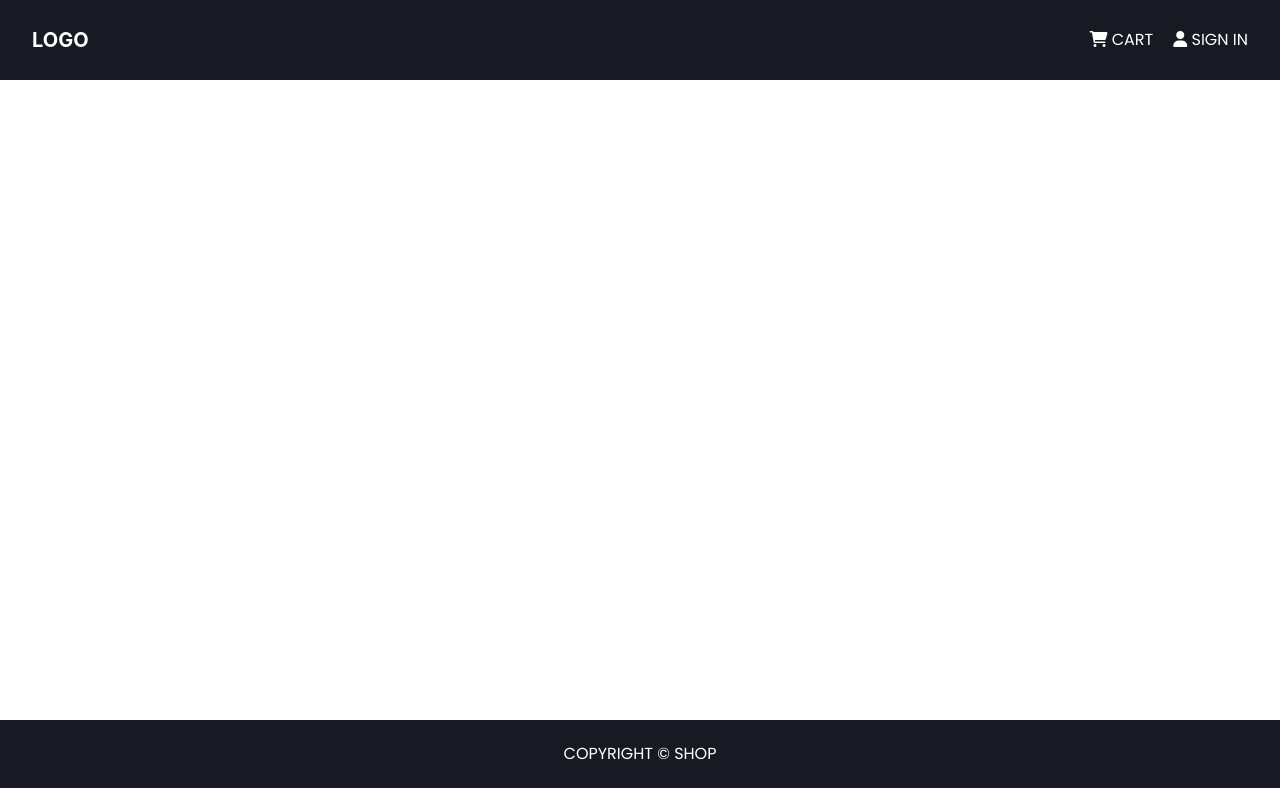
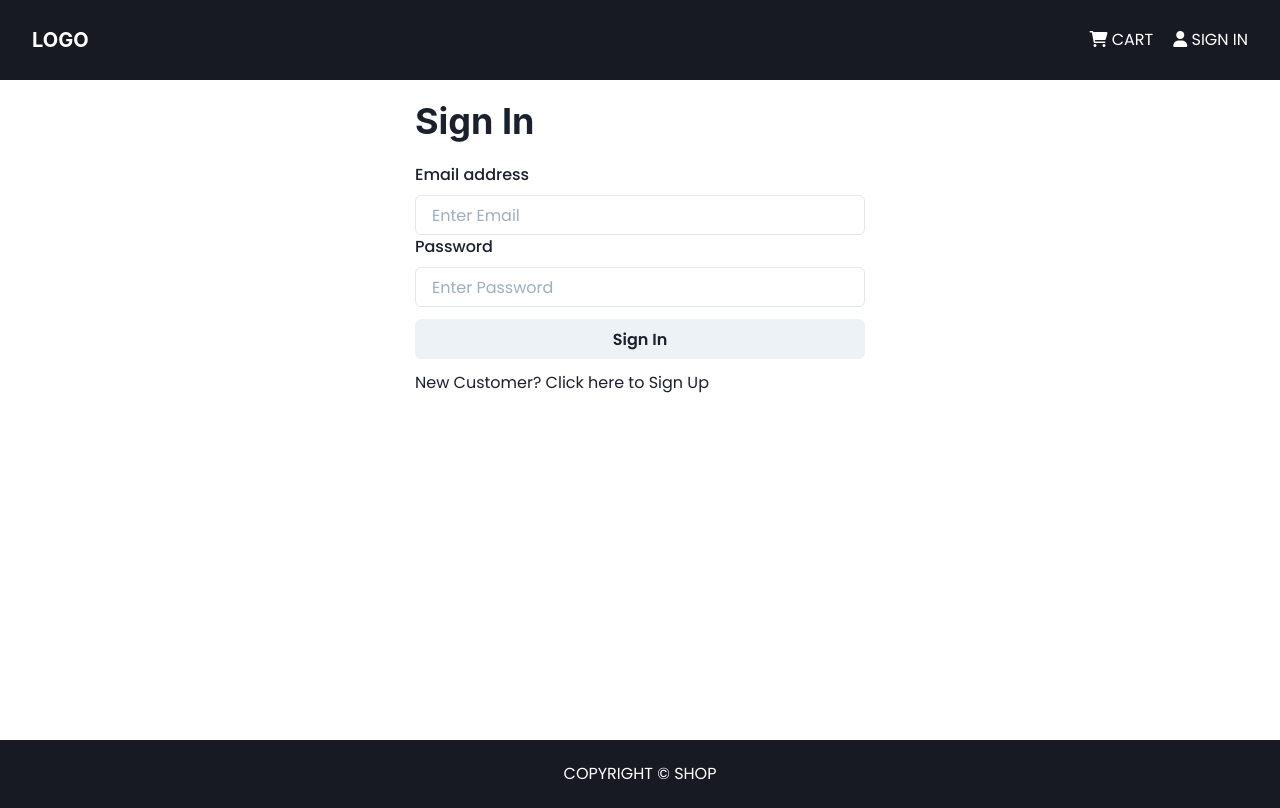
Before and after one commit to iamPiyushNagpal/Ecommerce-App-MERN, a React (Create React App) app in the folder frontend/: page /login in a window 1280 px wide. Built offline with nearby package versions, Linux system fonts and the light colour scheme.

Commit message:
Add Sign In Page

```diff
--- a/frontend/src/App.js
+++ b/frontend/src/App.js
@@ -6,6 +6,7 @@ import React from "react";
 import { BrowserRouter as Router, Switch, Route } from "react-router-dom";
 import ProductDetailsPage from "./pages/ProductDetailsPage";
 import CartPage from './pages/CartPage';
+import LoginPage from './pages/LoginPage';
 
 function App() {
   return (
@@ -17,6 +18,7 @@ function App() {
             <Route path="/" exact><HomePage /></Route>
             <Route path="/product/:id"><ProductDetailsPage /></Route>
             <Route path="/cart/:id?" ><CartPage /></Route>
+            <Route path="/login"><LoginPage /></Route>
           </Switch>
         </div>
         <Footer />
--- /dev/null
+++ b/frontend/src/actions/userActions.js
@@ -0,0 +1,37 @@
+import axios from 'axios';
+import {
+    USER_LOGIN_REQUEST, USER_LOGIN_SUCCESS, USER_LOGIN_FAIL, USER_LOGOUT
+} from '../constants/userConstants';
+
+const login = (email, password) => async (dispatch) => {
+    try {
+        dispatch({
+            type: USER_LOGIN_REQUEST
+        })
+
+        const config = {
+            headers: {
+                'Content-Type': 'application/json'
+            }
+        }
+
+        const { data } = await axios.post('/api/users/login',
+            { email, password },
+            config
+        )
+
+        dispatch({
+            type: USER_LOGIN_SUCCESS,
+            payload: data
+        })
+
+        localStorage.setItem('userInfo', JSON.stringify(data))
+    } catch (error) {
+        dispatch({
+            type: USER_LOGIN_FAIL,
+            payload: error.response && error.response.data.message ? error.response.data.message : error.message
+        })
+    }
+}
+
+export { login };
--- /dev/null
+++ b/frontend/src/constants/userConstants.js
@@ -0,0 +1,6 @@
+const USER_LOGIN_REQUEST = 'USER_LOGIN_REQUEST';
+const USER_LOGIN_SUCCESS = 'USER_LOGIN_SUCCESS';
+const USER_LOGIN_FAIL = 'USER_LOGIN_FAIL';
+const USER_LOGOUT = 'USER_LOGOUT';
+
+export { USER_LOGIN_REQUEST, USER_LOGIN_SUCCESS, USER_LOGIN_FAIL, USER_LOGOUT };
--- /dev/null
+++ b/frontend/src/pages/LoginPage.js
@@ -0,0 +1,66 @@
+import { useState, useEffect } from 'react';
+import { Link as ReactRouterLink } from 'react-router-dom';
+import {
+    Box, Container, FormControl, FormLabel, Input, Heading, Button, Text, Link
+} from "@chakra-ui/react";
+import { useDispatch, useSelector } from 'react-redux';
+import Loader from "../components/Loader";
+import Message from "../components/Message";
+import { login } from '../actions/userActions';
+import { useHistory } from "react-router-dom";
+
+const LoginPage = () => {
+
+    const [email, setEmail] = useState("");
+    const [password, setPassword] = useState("");
+
+    const history = useHistory();
+
+    const dispatch = useDispatch();
+
+    const userLogin = useSelector(state => state.userLogin);
+
+    const { loading, userInfo, error } = userLogin;
+
+    useEffect(() => {
+        if (userInfo) {
+            history.push("/");
+        }
+    }, [userInfo])
+
+    const submitHandler = (e) => {
+        e.preventDefault();
+        dispatch(login(email, password))
+    }
+
+    return (
+        <Container maxW="container.sm">
+            <Box maxW="450px" mx="auto">
+                <Heading my={5}>Sign In</Heading>
+                {error && <Message status="error" description={error} />}
+                {loading && <Loader />}
+                <form onSubmit={submitHandler}>
+                    <FormControl id="email">
+                        <FormLabel>Email address</FormLabel>
+                        <Input type="email" placeholder="Enter Email"
+                            value={email}
+                            onChange={(e) => setEmail(e.target.value)}
+                        />
+                    </FormControl>
+                    <FormControl id="password">
+                        <FormLabel>Password</FormLabel>
+                        <Input type="password" placeholder="Enter Password"
+                            value={password}
+                            onChange={(e) => setPassword(e.target.value)}
+                        />
+                    </FormControl>
+                    <Button my={3} width="100%" type="submit">Sign In</Button>
+                </form>
+                <Text>New Customer? <Link as={ReactRouterLink} to="/signup">Click here to Sign Up</Link></Text>
+            </Box>
+
+        </Container>
+    )
+}
+
+export default LoginPage;
--- /dev/null
+++ b/frontend/src/reducers/userReducers.js
@@ -0,0 +1,20 @@
+import {
+    USER_LOGIN_REQUEST, USER_LOGIN_SUCCESS, USER_LOGIN_FAIL, USER_LOGOUT
+} from '../constants/userConstants';
+
+const userLoginReducer = (state = {}, action) => {
+    switch (action.type) {
+        case USER_LOGIN_REQUEST:
+            return { loading: true }
+        case USER_LOGIN_SUCCESS:
+            return { loading: false, userInfo: action.payload }
+        case USER_LOGIN_FAIL:
+            return { loading: false, error: action.payload }
+        case USER_LOGOUT:
+            return {};
+        default:
+            return state
+    }
+}
+
+export { userLoginReducer };
--- a/frontend/src/store.js
+++ b/frontend/src/store.js
@@ -3,18 +3,24 @@ import thunk from 'redux-thunk';
 import { composeWithDevTools } from 'redux-devtools-extension';
 import { productListReducer, productDetailsReducer } from './reducers/productReducers';
 import { cartReducer } from './reducers/cartReducers';
+import { userLoginReducer } from './reducers/userReducers';
 
 const reducer = combineReducers({
     productList: productListReducer,
     productDetails: productDetailsReducer,
-    cart: cartReducer
+    cart: cartReducer,
+    userLogin: userLoginReducer
 });
 
 const cartItemsFromStorage = localStorage.getItem('cartItems') ?
     JSON.parse(localStorage.getItem('cartItems')) : [];
 
+const userInfoFromStorage = localStorage.getItem('userInfo') ?
+    JSON.parse(localStorage.getItem('userInfo')) : null;
+
 const initialState = {
-    cart: { cartItems: cartItemsFromStorage }
+    cart: { cartItems: cartItemsFromStorage },
+    userLogin: { userInfo: userInfoFromStorage }
 };
 
 const middleware = [thunk];
```
